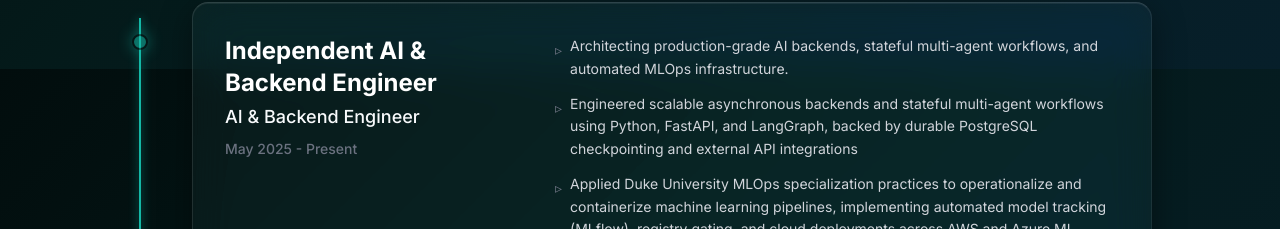
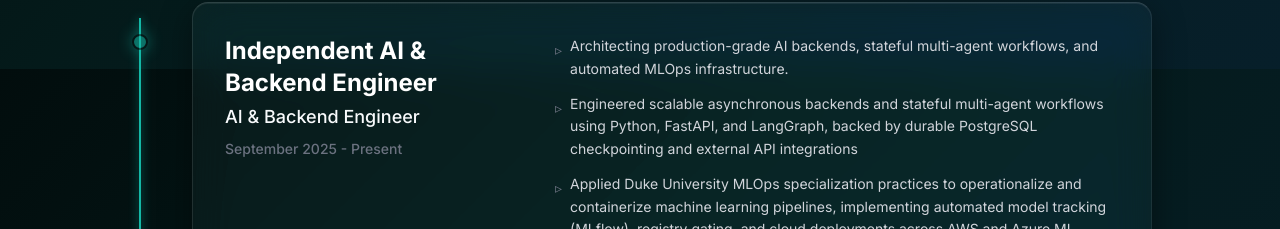
Before and after one commit to santosisadora/myportfolio, a React (Vite) app: page / in a window 1280 px wide. Shown: the part 6331-6560 px from the top of the page. Built offline with nearby package versions, Linux system fonts and the light colour scheme.

Commit message:
fix(experience): update independent engineer role period to September 2025 - Present

```diff
--- a/src/components/Experience.jsx
+++ b/src/components/Experience.jsx
@@ -5,7 +5,7 @@ const experience = [
   {
     company: "Independent AI & Backend Engineer",
     role: "AI & Backend Engineer",
-    period: "May 2025 - Present",
+    period: "September 2025 - Present",
     description: "Architecting production-grade AI backends, stateful multi-agent workflows, and automated MLOps infrastructure.",
     highlights: [
       "Engineered scalable asynchronous backends and stateful multi-agent workflows using Python, FastAPI, and LangGraph, backed by durable PostgreSQL checkpointing and external API integrations",
```
